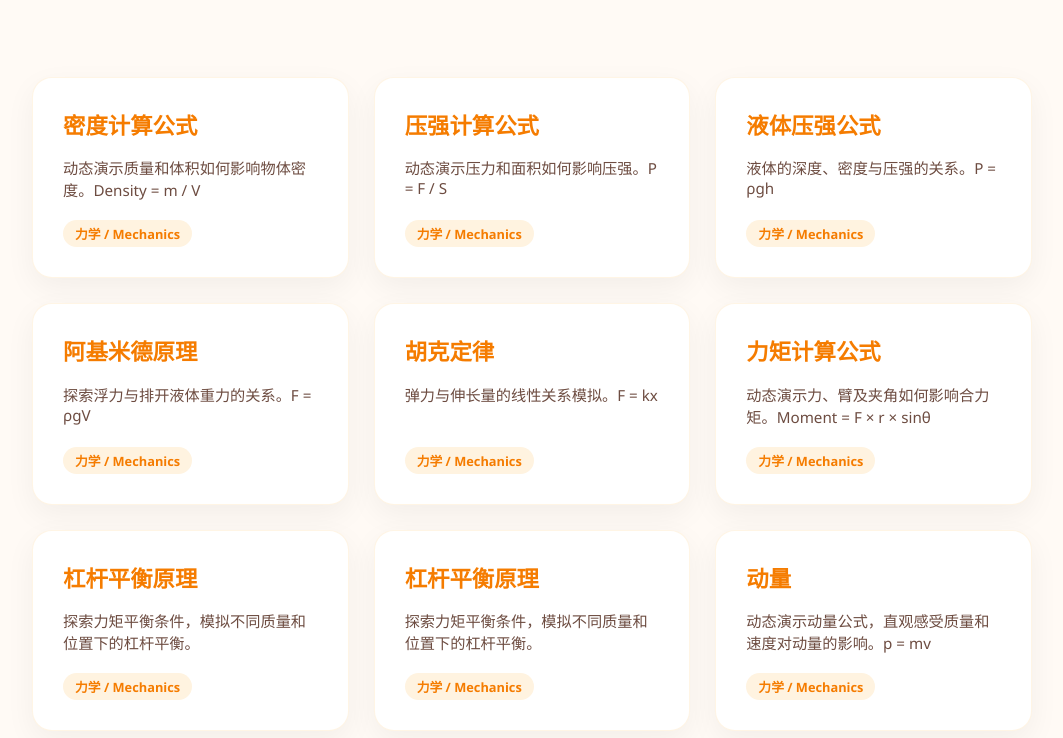
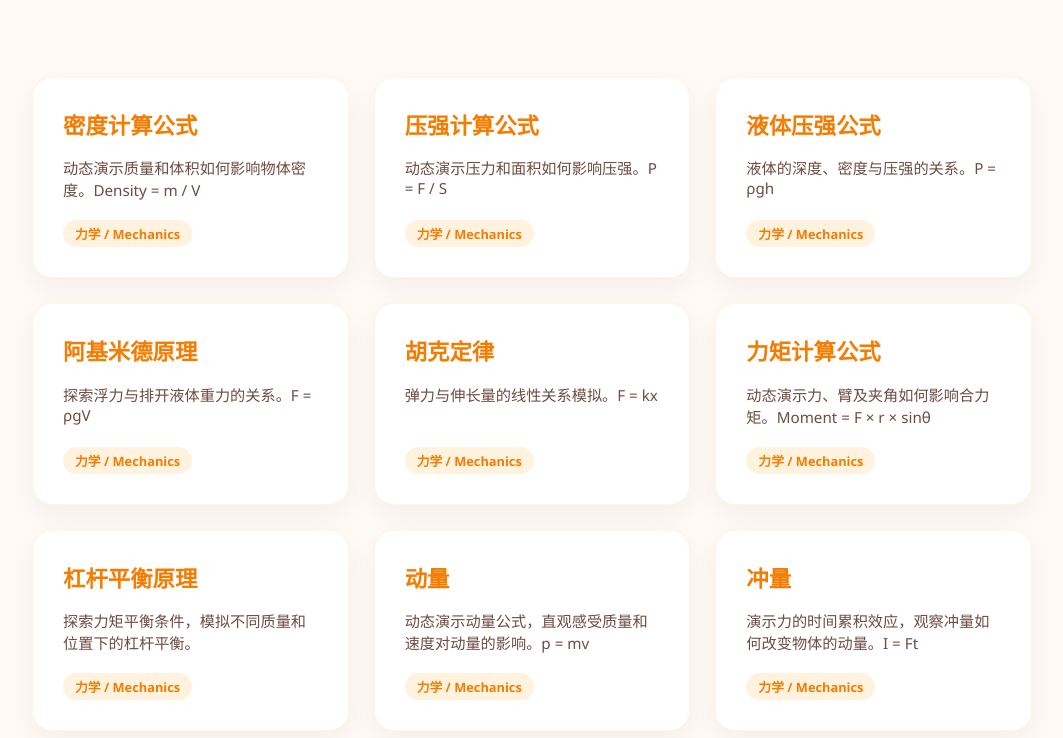
Before and after one commit to gochyong/Wuli-Simulation, a plain HTML site: page index.html in a window 1280 px wide. Shown: the part 214-952 px from the top of the page, without its empty margins (108-1171 px from the left). Drawn offline with Linux system fonts and the light colour scheme.

Commit message:
Add files via upload

```diff
--- a/index.html
+++ b/index.html
@@ -198,12 +198,6 @@
                 <p>探索力矩平衡条件，模拟不同质量和位置下的杠杆平衡。</p>
             </div>
             <span class="tag">力学 / Mechanics</span>
-            <a href="MomentBalance.html" class="sim-card">
-                <div>
-                    <h3>杠杆平衡原理</h3>
-                    <p>探索力矩平衡条件，模拟不同质量和位置下的杠杆平衡。</p>
-                </div>
-                <span class="tag">力学 / Mechanics</span>
         </a>
 
         <a href="Momentum.html" class="sim-card">
```
Lines whose indentation alone changed are shown as unchanged.
